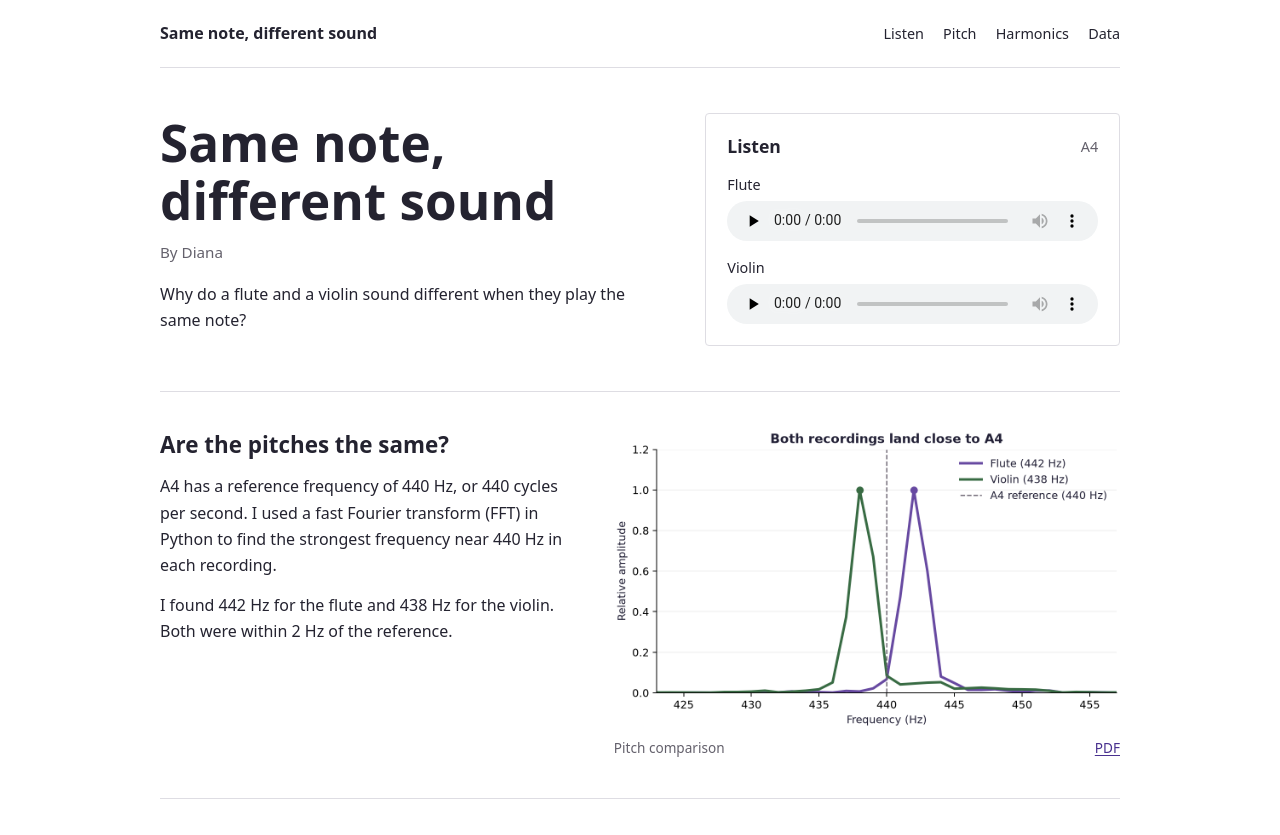
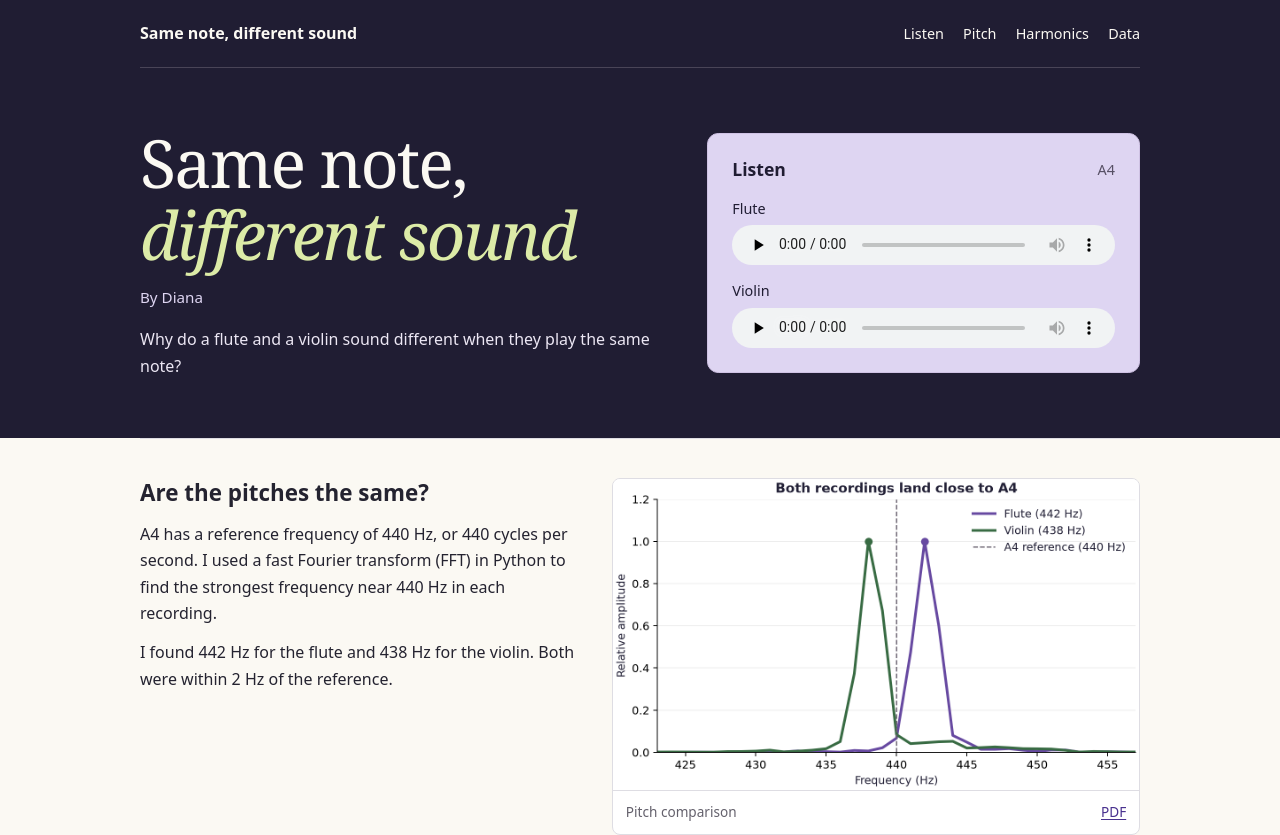
Before and after one commit to dianacherkk/same-note-different-sound, a plain HTML site: page docs/index.html in a window 1280 px wide. Shown: the top 835 px of the page. Drawn offline with Linux system fonts and the light colour scheme.

Commit message:
Bring back purple and green accents in the simpler design

```diff
--- a/docs/index.html
+++ b/docs/index.html
@@ -27,7 +27,7 @@
     <section class="hero">
       <div class="wrap hero-grid">
         <div>
-          <h1>Same note,<br>different sound</h1>
+          <h1>Same note,<br><em>different sound</em></h1>
           <p class="author">By Diana</p>
           <p class="hero-question">Why do a flute and a violin sound different when they play the same note?</p>
         </div>
--- a/docs/styles.css
+++ b/docs/styles.css
@@ -4,18 +4,21 @@
   --muted: #64616c;
   --line: #dedde3;
   --link: #49318f;
+  --plum: #201d33;
+  --lavender: #ded5f2;
+  --green: #dceba7;
 }
 
 *, *::before, *::after { box-sizing: border-box; }
 
 body {
   margin: 0;
-  background: #fff;
+  background: #fbf9f3;
   color: var(--ink);
   font: 1rem/1.65 system-ui, -apple-system, BlinkMacSystemFont, sans-serif;
 }
 
-.wrap { width: min(960px, 100% - 3rem); margin-inline: auto; }
+.wrap { width: min(1000px, 100% - 3rem); margin-inline: auto; }
 a { color: var(--link); text-underline-offset: .18em; }
 button, audio, summary { max-width: 100%; }
 img { max-width: 100%; height: auto; display: block; }
@@ -32,6 +35,8 @@ section[id] { scroll-margin-top: 1.5rem; }
 }
 .skip-link:focus { transform: translateY(0); }
 
+.masthead, .hero { background: var(--plum); color: #fbf9f3; }
+.masthead :focus-visible, .hero :focus-visible { outline-color: var(--green); }
 .topbar {
   display: flex;
   justify-content: space-between;
@@ -40,30 +45,31 @@ section[id] { scroll-margin-top: 1.5rem; }
   gap: .6rem 1.5rem;
   min-height: 68px;
   padding-block: .9rem;
-  border-bottom: 1px solid var(--line);
+  border-bottom: 1px solid #494457;
 }
 .topbar a { color: inherit; text-decoration: none; }
 .topbar a:hover { text-decoration: underline; }
 .wordmark { font-weight: 600; }
 .topbar nav { display: flex; gap: 1.2rem; font-size: .9rem; }
 
-.hero { padding-block: 2.8rem; }
+.hero { padding-block: 3.7rem; }
 .hero-grid {
   display: grid;
   grid-template-columns: 1.2fr 1fr;
-  align-items: start;
+  align-items: center;
   gap: 3rem;
 }
-h1 { font-size: clamp(2.1rem, 4.4vw, 3.2rem); line-height: 1.14; font-weight: 650; }
-h1 em { font-style: normal; }
-.author { margin-block: .65rem 1rem; color: var(--muted); font-size: .95rem; }
-.hero-question { max-width: 35rem; }
+h1 { font-family: Georgia, serif; font-size: clamp(2.6rem, 5.2vw, 4.2rem); line-height: 1.08; font-weight: 400; letter-spacing: -.03em; }
+h1 em { color: var(--green); font-weight: inherit; }
+.author { margin-block: .9rem 1rem; color: var(--lavender); font-size: .95rem; }
+.hero-question { max-width: 35rem; color: #ece7f4; }
 h2 { font-size: 1.4rem; line-height: 1.35; font-weight: 600; }
 
-.recordings { padding: 1.3rem; border: 1px solid var(--line); border-radius: .25rem; }
+.recordings { padding: 1.5rem; border: 1px solid #cfc2e4; border-radius: .7rem; background: var(--lavender); color: var(--plum); }
+.recordings :focus-visible { outline-color: var(--link); }
 .recordings-heading { display: flex; align-items: center; justify-content: space-between; gap: 1rem; }
 .recordings h2 { font-size: 1.1rem; }
-.note-label { color: var(--muted); font-size: .9rem; }
+.note-label { color: #575065; font-size: .9rem; }
 .sample { margin-top: .9rem; display: grid; gap: .3rem; }
 .sample p { font-size: .9rem; font-weight: 500; }
 audio { width: 100%; height: 40px; }
@@ -79,8 +85,9 @@ audio { width: 100%; height: 40px; }
 .report h2 { margin-bottom: .8rem; }
 .report p + p { margin-top: .8rem; }
 .finding { font-weight: 500; }
+figure { background: white; border: 1px solid var(--line); border-radius: .5rem; overflow: hidden; }
 figure img { width: 100%; }
-figcaption { display: flex; justify-content: space-between; gap: 1rem; padding-top: .5rem; color: var(--muted); font-size: .85rem; }
+figcaption { display: flex; justify-content: space-between; gap: 1rem; padding: .65rem .8rem; color: var(--muted); font-size: .85rem; border-top: 1px solid var(--line); }
 
 .tone-demo {
   display: grid;
@@ -94,8 +101,8 @@ figcaption { display: flex; justify-content: space-between; gap: 1rem; padding-t
 .demo-controls button {
   padding: .5rem .8rem;
   border: 1px solid #bbb8c5;
-  border-radius: .2rem;
-  background: #f7f6f9;
+  border-radius: .35rem;
+  background: #f0ebf8;
   color: var(--ink);
   font: inherit;
   font-size: .9rem;
@@ -106,6 +113,7 @@ figcaption { display: flex; justify-content: space-between; gap: 1rem; padding-t
 #audio-status { font-size: .85rem; color: var(--muted); }
 
 .takeaway, .details-section { padding-block: 2rem; border-top: 1px solid var(--line); }
+.takeaway { margin-block: 1rem; padding: 1.7rem; border: 0; border-radius: .5rem; background: #eee8f5; }
 .takeaway p, .details-section p { max-width: 72ch; }
 details { margin-top: 1rem; }
 summary { cursor: pointer; color: var(--link); }
```
